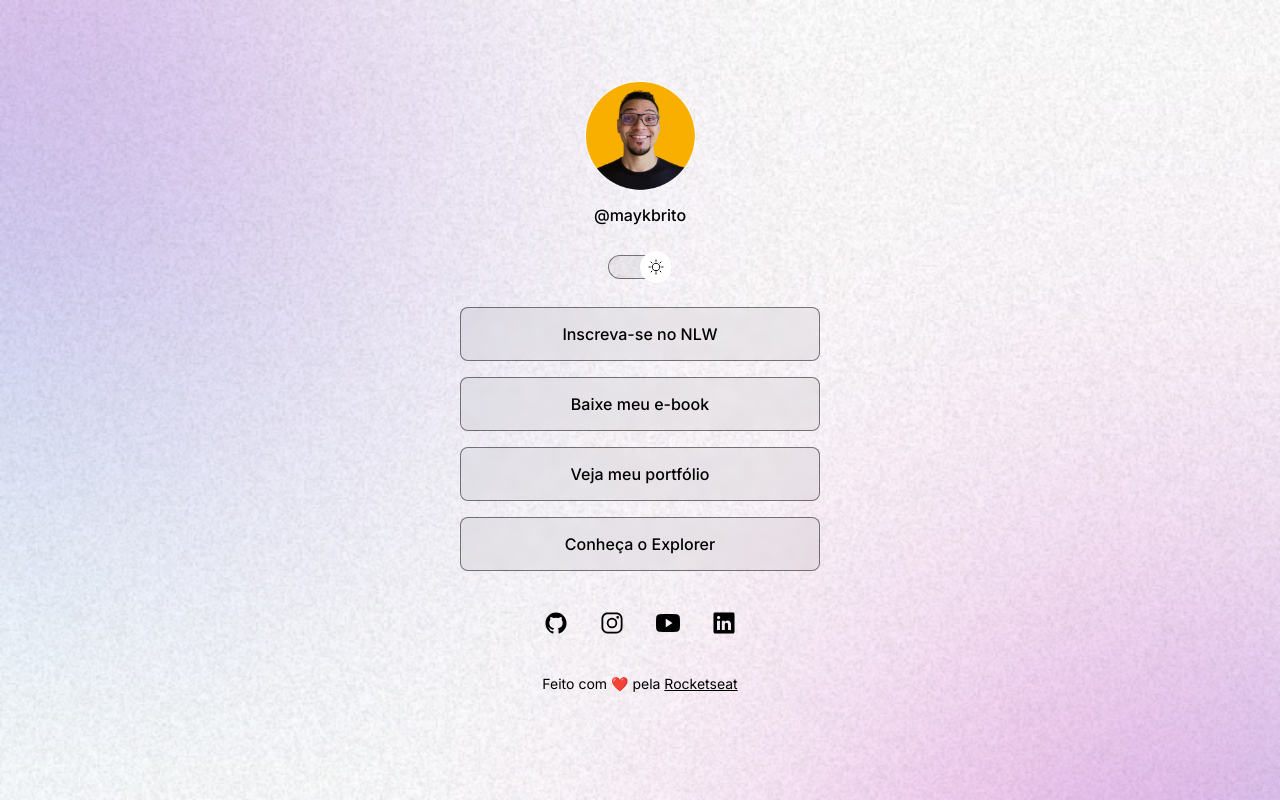
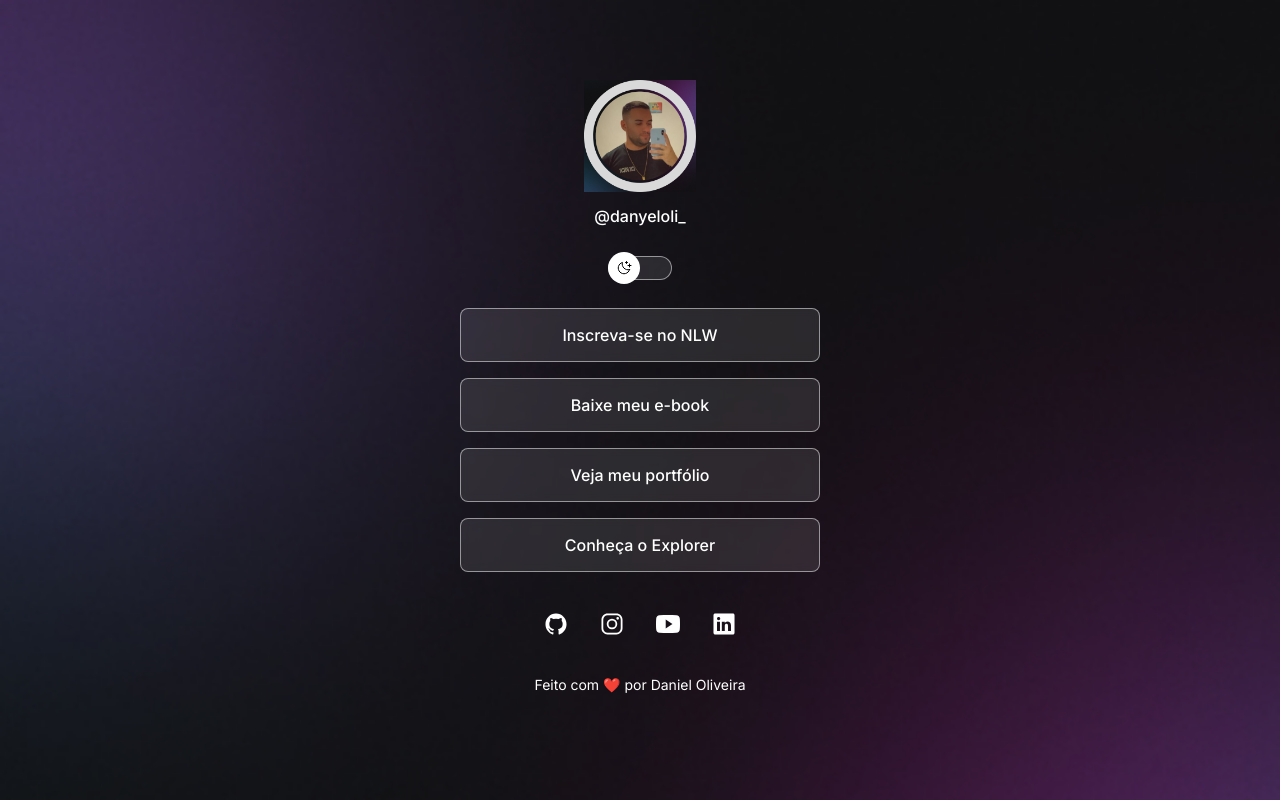
Before and after one commit to DanyelOli/devLinks, a plain HTML site: page index.html in a window 1280 px wide. Drawn offline with nearby package versions, Linux system fonts and the light colour scheme.

Commit message:
correção com minha img

```diff
--- a/index.html
+++ b/index.html
@@ -1,5 +1,5 @@
 <!DOCTYPE html>
-<html lang="pt-br" class="light">
+<html lang="pt-br" class="">
 
 <head>
 
@@ -16,10 +16,10 @@
 <body>
   <div id="container">
     <div id="profile">
-      <img src="./assets/assets/avatar.png" alt="Foto de Mike Brito sorrindo">
-      <p>@maykbrito</p>
+      <img src="./assets/avatar.png" alt="Foto de Mike Brito sorrindo">
+      <p>@danyeloli_</p>
     </div>
-    <div id="switch">
+    <div id="switch" onclick="toggleMode()">
       <button>
       </button>
       <span></span>
@@ -42,26 +42,27 @@
       </li>
     </ul>
     <div id="social-links">
-      <a href="#" target="_blank">
+      <a href="https://github.com/DanyelOli" target="_blank">
         <ion-icon name="logo-github"></ion-icon>
       </a>
-      <a href="#" target="_blank">
+      <a href="https://instagram.com/danyeloli_?igshid=OGQ5ZDc2ODk2ZA%3D%3D&utm_source=qr" target="_blank">
         <ion-icon name="logo-instagram"></ion-icon>
       </a>
       <a href="#" target="_blank">
         <ion-icon name="logo-youtube"></ion-icon>
       </a>
-      <a href="#" target="_blank">
+      <a href="https://www.linkedin.com/in/daniel-oliveira-1116ab260/" target="_blank">
         <ion-icon name="logo-linkedin"></ion-icon>
       </a>
     </div>
     <footer>
-      Feito com ❤️ pela <a href="https://rocketseat.com.br">Rocketseat</a>
+      Feito com ❤️ por Daniel Oliveira</a>
     </footer>
   </div>
 
   <script type="module" src="https://unpkg.com/ionicons@7.1.0/dist/ionicons/ionicons.esm.js"></script>
   <script nomodule src="https://unpkg.com/ionicons@7.1.0/dist/ionicons/ionicons.js"></script>
+  <script src="./script.js"></script>
 </body>
 
 </html>
--- /dev/null
+++ b/script.js
@@ -0,0 +1,14 @@
+function toggleMode() {
+  const html = document.documentElement
+
+  const img = document.querySelector('#profile img')
+
+  html.classList.toggle('light');
+
+  if (html.classList.contains('light')) {
+    img.setAttribute('src', './assets/avatar-light.png')
+  } else {
+    img.setAttribute('src', './assets/avatar.png')
+  }
+
+};
--- a/style.css
+++ b/style.css
@@ -6,22 +6,22 @@
 
 :root {
   --text-color: white;
-  --bg-url: url(./assets/assets/bg-mobile.jpg);
+  --bg-url: url(./assets/bg-mobile.jpg);
   --stroke-color: rgba(255, 255, 255, 0.5);
   --surface-color: rgba(255, 255, 255, 0.1);
   --surface-color-hover: rgba(255, 255, 255, 0.05);
   --highlight-color: rgba(255, 255, 255, 0.2);
-  --switch-bg-url: url(./assets/assets/moon-stars.svg);
+  --switch-bg-url: url(./assets/moon-stars.svg);
 }
 
 .light {
   --text-color: black;
-  --bg-url: url(./assets/assets/bg-mobile-light.jpg);
+  --bg-url: url(./assets/bg-mobile-light.jpg);
   --stroke-color: rgba(0, 0, 0, 0.5);
   --surface-color: rgba(0, 0, 0, 0.05);
   --surface-color-hover: rgba(0, 0, 0, 0.02);
   --highlight-color: rgba(0, 0, 0, 0.1);
-  --switch-bg-url: url(./assets/assets/sun.svg);
+  --switch-bg-url: url(./assets/sun.svg);
 }
 
 body {
```
Also changed, not shown: assets/assets/avatar-light.png (deleted), assets/assets/avatar.png (deleted), assets/avatar-light.png (added), assets/avatar.png (added), assets/bg-desktop-light.jpg (renamed from assets/assets/bg-desktop-light.jpg), assets/bg-desktop.jpg (renamed from assets/assets/bg-desktop.jpg), assets/bg-mobile-light.jpg (renamed from assets/assets/bg-mobile-light.jpg), assets/bg-mobile.jpg (renamed from assets/assets/bg-mobile.jpg), assets/moon-stars.svg (renamed from assets/assets/moon-stars.svg), assets/sun.svg (renamed from assets/assets/sun.svg).
